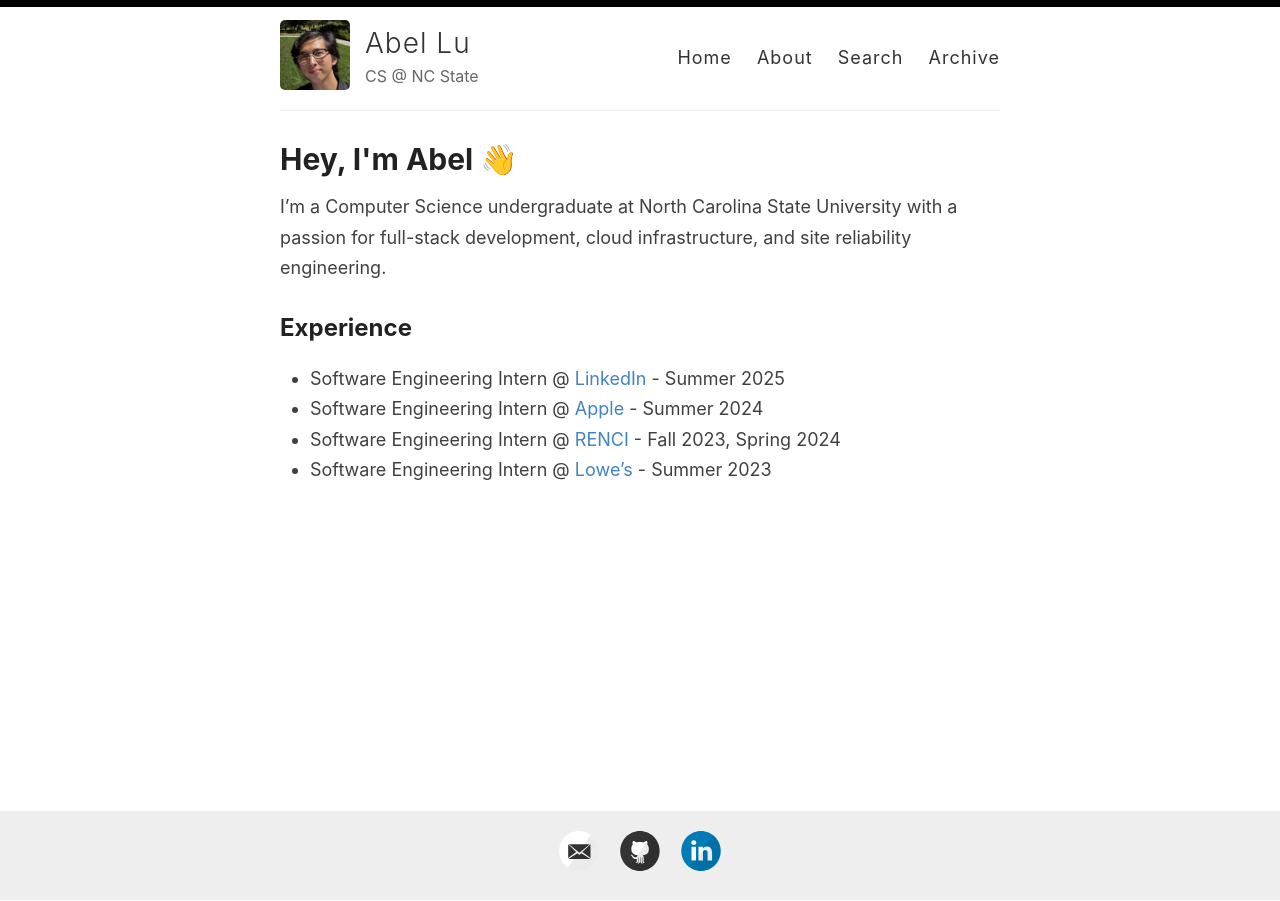
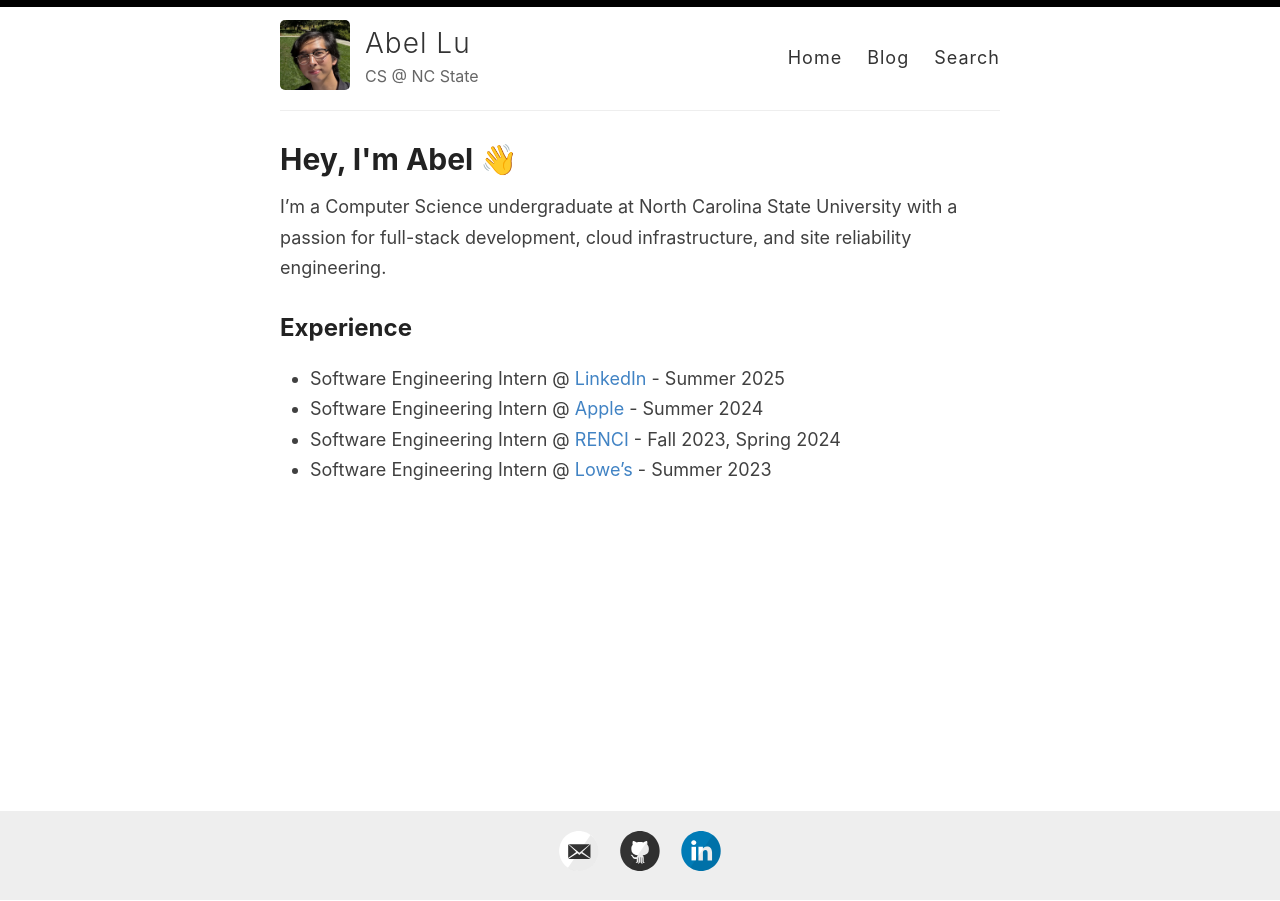
Before and after one commit to azn-abel/azn-abel.github.io, a Jekyll site: the page built from _pages/home.md, in a window 1280 px wide. Built offline with Jekyll 4.4.1, drawn with Linux system fonts in a browser that asks for light colours.

Commit message:
Update default.html

```diff
--- a/_layouts/default.html
+++ b/_layouts/default.html
@@ -65,9 +65,9 @@
 
             <nav>
               <a href="{{ site.baseurl }}/">Home</a>
-              <a href="{{ site.baseurl }}/about">About</a>
+              <a href="{{ site.baseurl }}/blog">Blog</a>
               <a href="{{ site.baseurl }}/search">Search</a>
-              <a href="{{ site.baseurl }}/archive">Archive</a>
+<!--               <a href="{{ site.baseurl }}/archive">Archive</a> -->
             </nav>
           </header>
         </div>
```
